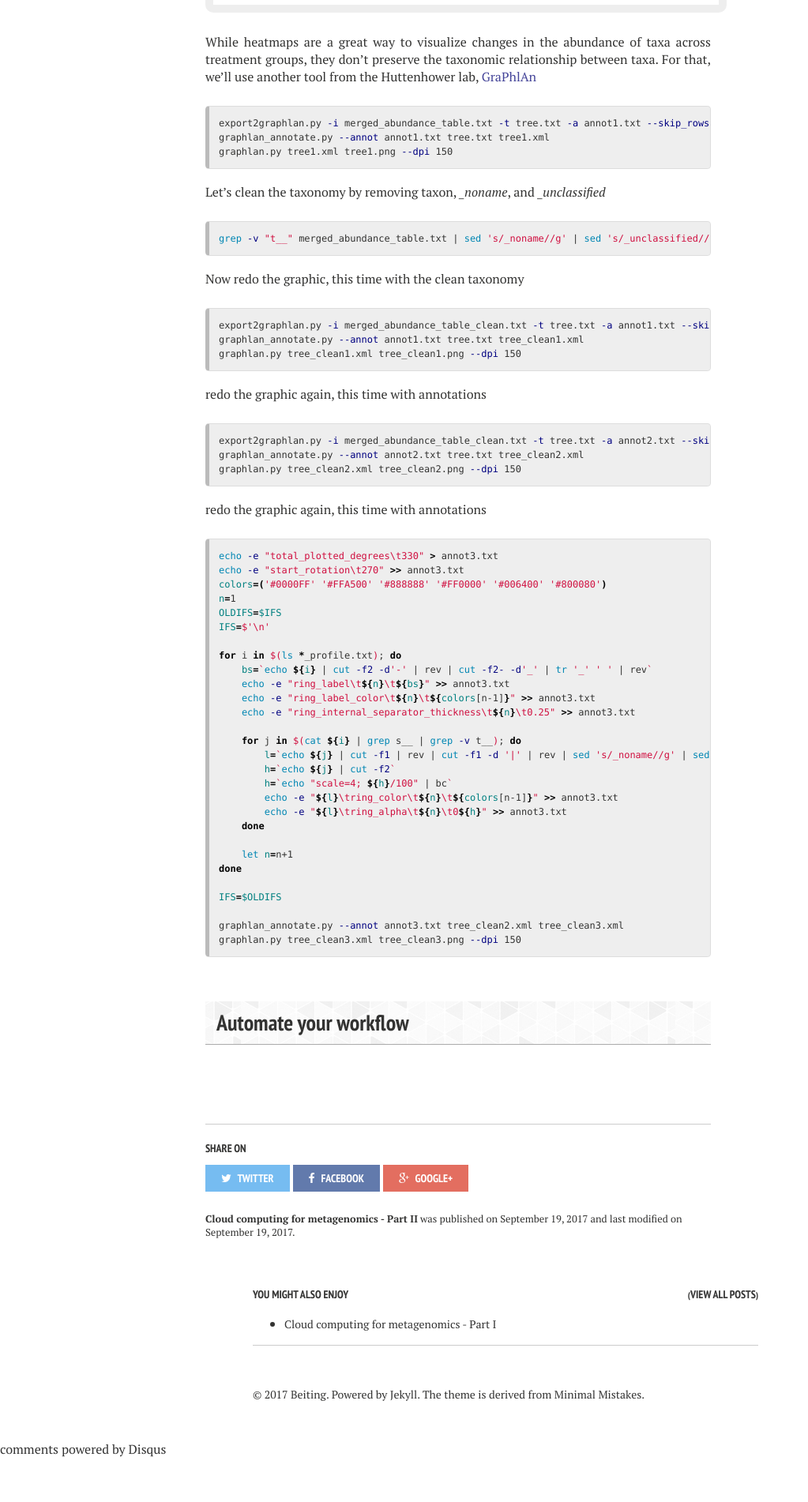
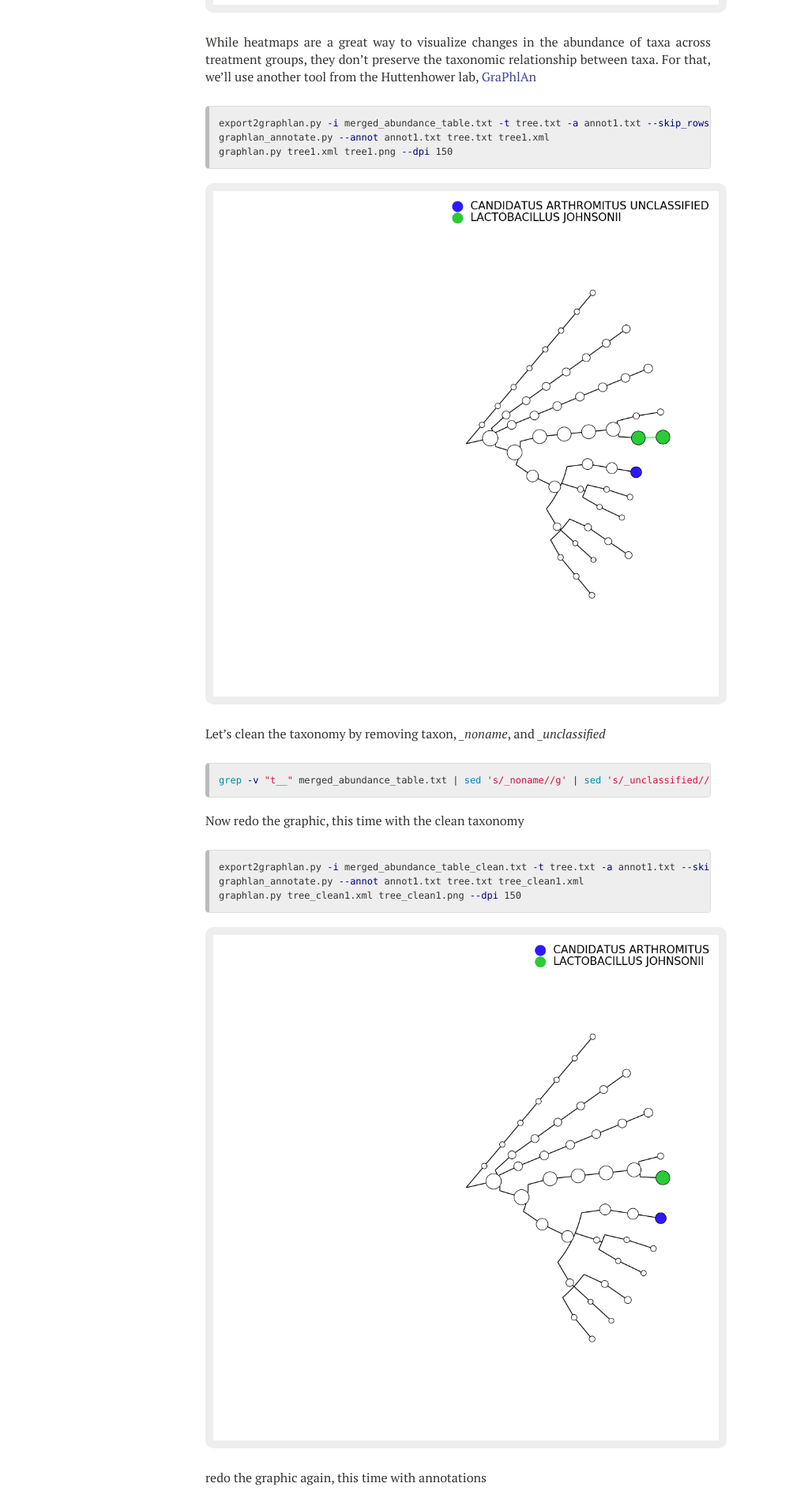
Before and after one commit to hostmicrobe/hostmicrobe.github.io, a Jekyll site: the page built from _posts/microbiome/2017-09-19-cloudComputing_part2.md, in a window 1280 px wide. Shown: the part 3101-5003 px from the top of the page at 79% size, without its empty margins (0-1023 px from the left). Built offline with Jekyll 4.4.1, drawn with Linux system fonts in a browser that asks for light colours; nearby versions of some CDN libraries; comment, search, counter and statistics services are not loaded; before the commit the page ends 4947 px from its top, so only the background shows below that.

Commit message:
updating 2nd blog post:

```diff
--- a/_posts/microbiome/2017-09-19-cloudComputing_part2.md
+++ b/_posts/microbiome/2017-09-19-cloudComputing_part2.md
@@ -67,7 +67,7 @@ You're now ready to use MetaPhlAn to create a heatmap of these species
 hclust2.py -i merged_abundance_table_species.txt -o abundance_heatmap_species.png --ftop 25 --f_dist_f braycurtis --s_dist_f braycurtis --cell_aspect_ratio 0.5 -l --flabel_size 6 --slabel_size 6 --max_flabel_len 100 --max_slabel_len 100 --minv 0.1 --dpi 300
 {% endhighlight %}
 
-![Alt text](http://hostmicrobe.github.io/images/abundance_heatmap_species.png "Optional title")
+![Alt text](http://hostmicrobe.github.io/images/abundance_heatmap_species.png)
 
 While heatmaps are a great way to visualize changes in the abundance of taxa across treatment groups, they don't preserve the taxonomic relationship between taxa.  For that, we'll use another tool from the Huttenhower lab, [GraPhlAn](https://huttenhower.sph.harvard.edu/graphlan)
 {% highlight bash %}
@@ -75,6 +75,8 @@ export2graphlan.py -i merged_abundance_table.txt -t tree.txt -a annot1.txt --ski
 graphlan_annotate.py --annot annot1.txt tree.txt tree1.xml
 graphlan.py tree1.xml tree1.png --dpi 150
 {% endhighlight %}
+
+![Alt text](http://hostmicrobe.github.io/images/tree1.png)
 
 Let's clean the taxonomy by removing taxon, *_noname*, and *_unclassified*
 {% highlight bash %}
@@ -89,12 +91,16 @@ graphlan_annotate.py --annot annot1.txt tree.txt tree_clean1.xml
 graphlan.py tree_clean1.xml tree_clean1.png --dpi 150
 {% endhighlight %}
 
+![Alt text](http://hostmicrobe.github.io/images/tree_clean1.png)
+
 redo the graphic again, this time with annotations
 {% highlight bash %}
 export2graphlan.py -i merged_abundance_table_clean.txt -t tree.txt -a annot2.txt --skip_rows 1 --most_abundant 50 --annotations 2,3,4,5,6 --external_annotations 7 --title "MetaPhlAn2 taxonomic results"
 graphlan_annotate.py --annot annot2.txt tree.txt tree_clean2.xml
 graphlan.py tree_clean2.xml tree_clean2.png --dpi 150
 {% endhighlight %}
+
+![Alt text](http://hostmicrobe.github.io/images/tree_clean2.png)
 
 redo the graphic again, this time with annotations
 {% highlight bash %}
```
Also changed, not shown: other parts of _posts/microbiome/2017-09-19-cloudComputing_part2.md (+2 -0 lines), _posts/microbiome/2017-07-14-cloudComputing_part1.md (+1 -1 lines), images/tree1.png (added), images/tree_clean1.png (added), images/tree_clean2.png (added).
